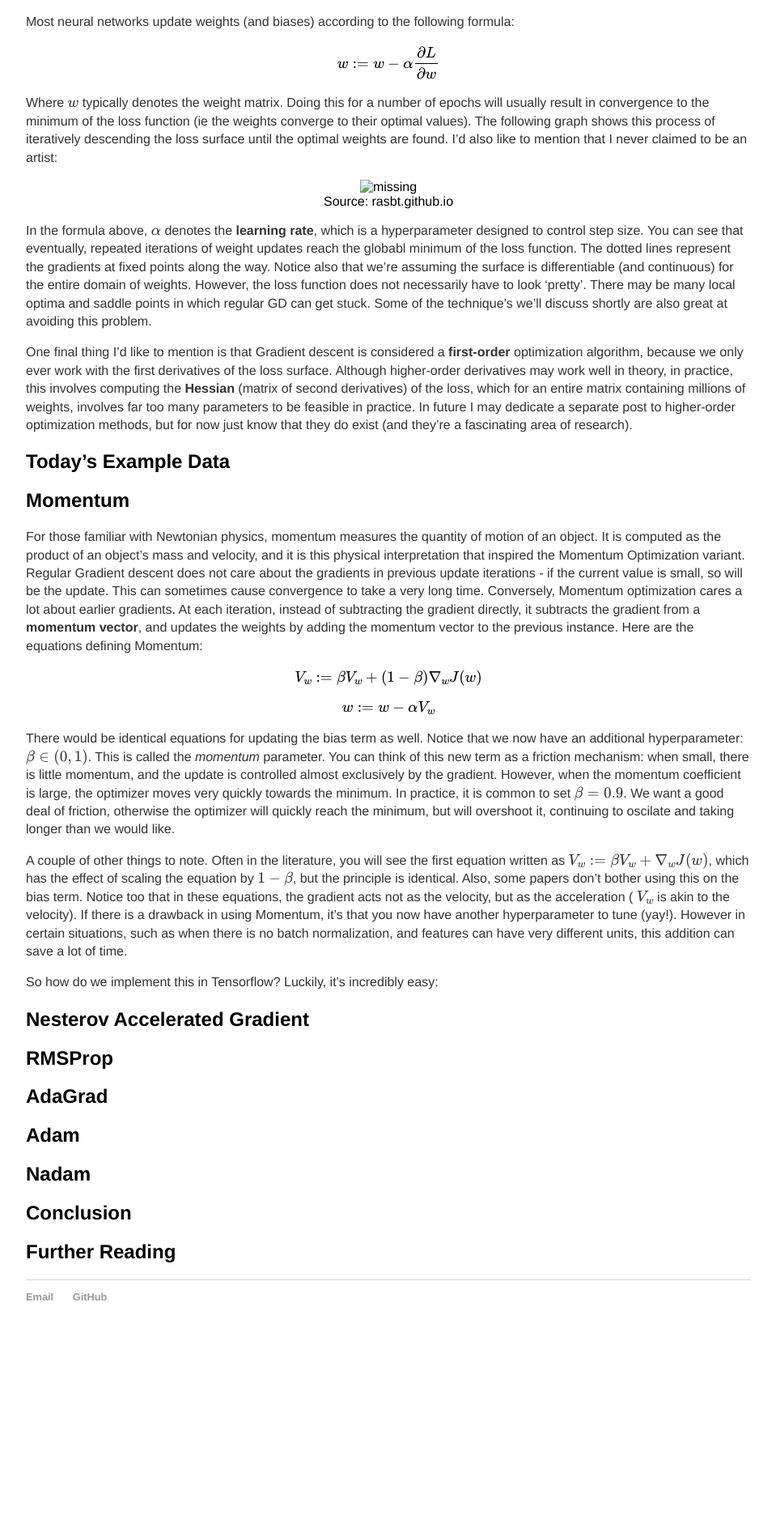
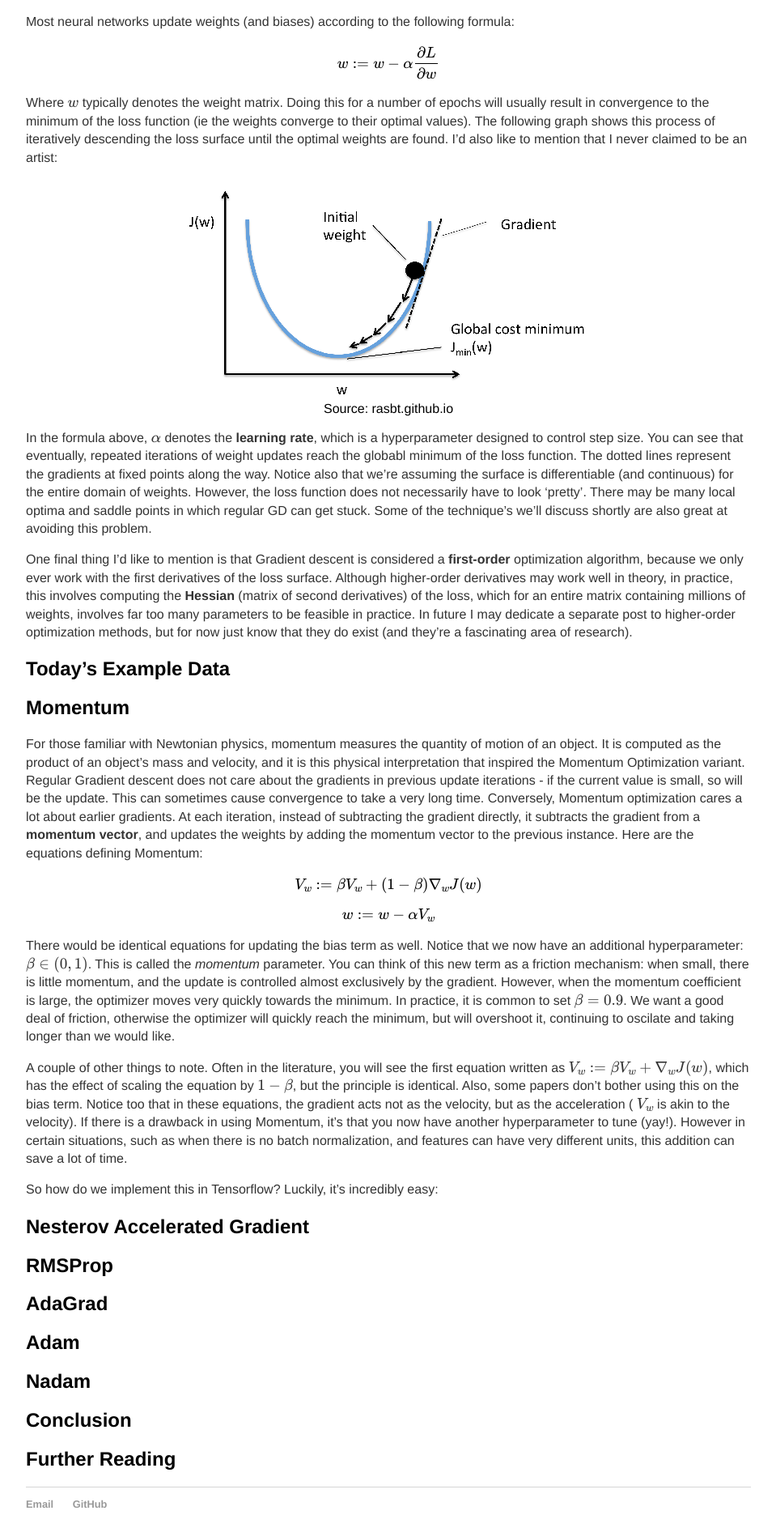
Before and after one commit to 12mre1/12mre1.github.io, a Jekyll site: the page built from _posts/2021-06-15-Optimizing-Deep-Neural-Nets-with-Tensorflow.md, in a window 1280 px wide. Shown: the part 1067-2959 px from the top of the page at 81% size, without its empty margins (160-1119 px from the left). Built offline with Jekyll 4.4.1, drawn with Linux system fonts in a browser that asks for light colours; formulas are drawn with MathJax 3; before the commit the page ends 2736 px from its top, so only the background shows below that.

Commit message:
change pic in optimizers post

```diff
--- a/_posts/2021-06-15-Optimizing-Deep-Neural-Nets-with-Tensorflow.md
+++ b/_posts/2021-06-15-Optimizing-Deep-Neural-Nets-with-Tensorflow.md
@@ -34,7 +34,7 @@ Where \\( w \\) typically denotes the weight matrix. Doing this for a number of
 
 <center>
 <figure>
-    <img src='./img/sgd.png' alt='missing' />
+    <img src='/img/sgd.png' alt='missing' />
     <figcaption>Source: rasbt.github.io</figcaption>
 </figure>
 </center>
```
